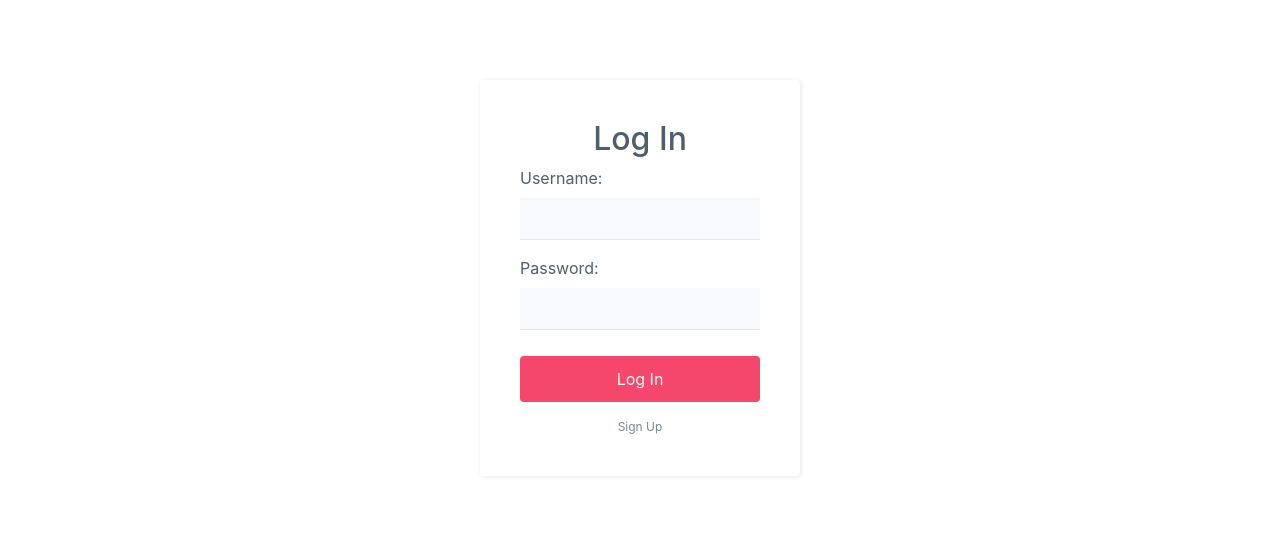
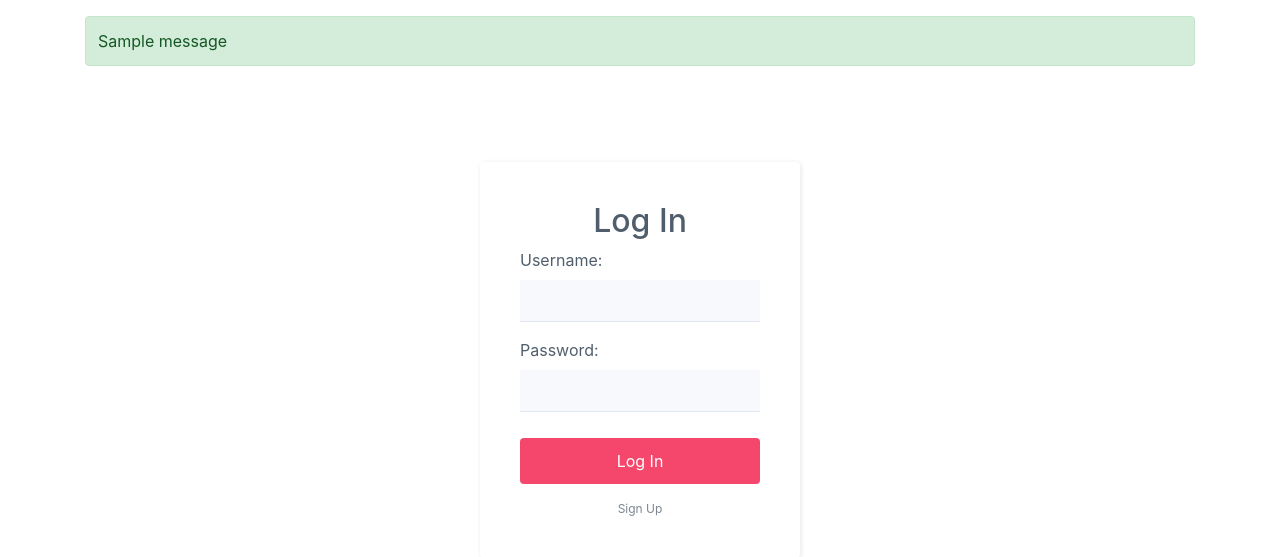
Before and after one commit to lukitoki1/mobweb, a Flask app: page /login in a window 1280 px wide. Shown: the top 557 px of the page. Run offline with Flask 2, Linux system fonts and the light colour scheme; one stand-in notice (Sample message) is shown; parts of the project's set-up code (start-up, migrations or seed data) failed here and were passed over; some libraries are stand-ins or nearby versions.

Commit message:
Implement flash notifications

```diff
--- a/web/container_data/app.py
+++ b/web/container_data/app.py
@@ -6,7 +6,7 @@ from os import getenv
 import flask
 import jwt
 import requests
-from flask import Flask, request, make_response, render_template, url_for
+from flask import Flask, request, make_response, render_template, url_for, flash
 from flask_bcrypt import Bcrypt
 from flask_wtf.csrf import CSRFProtect, CSRFError
 from werkzeug.exceptions import HTTPException
@@ -90,6 +90,7 @@ def upload():
     if str(response.status_code)[0] != '2':
         return render_template('message.html', message=response.content)
 
+    flash('Note added successfully')
     return redirect('notes_page')
 
 
@@ -105,10 +106,12 @@ def login():
     invalid_data_laconic_message = 'Invalid username or password'
 
     if not login_form.validate_on_submit():
-        return render_template('login.html', form=login_form, message=invalid_data_laconic_message)
+        flash(invalid_data_laconic_message, 'danger')
+        return redirect('login_page')
 
     if not users_db.check_credentials_valid(login_form.username.data, login_form.password.data):
-        return render_template('login.html', form=login_form, message=invalid_data_laconic_message)
+        flash(invalid_data_laconic_message, 'danger')
+        return redirect('login_page')
 
     session_id = sessions_db.create(login_form.username.data)
     response = redirect('notes_page')
@@ -134,6 +137,7 @@ def signup():
         return render_template('signup.html', form=signup_form)
 
     users_db.insert(signup_form.username.data, signup_form.password.data)
+    flash('Signed up successfully', 'success')
     return redirect('login_page')
 
 
@@ -156,6 +160,7 @@ def reset():
         reset_form.old_password.errors.append("Incorrect password")
         return render_template('reset.html', form=reset_form, username=username)
 
+    flash('Changed password successfully')
     return redirect('notes_page')
 
 
@@ -165,6 +170,7 @@ def logout():
     if session_id:
         sessions_db.invalidate(session_id)
 
+    flash('Logged out of the previous session', 'success')
     response = redirect("login_page")
     response.set_cookie("session_id", "INVALIDATE", max_age=INVALIDATE)
     return response
--- a/web/container_data/templates/login.html
+++ b/web/container_data/templates/login.html
@@ -12,6 +12,16 @@
 </head>
 
 <body>
+{% with messages = get_flashed_messages(with_categories=true) %}
+    {% if messages %}
+        <div class="container" style="margin-top: 16px">
+            {% for category, message in messages %}
+                <div class="alert alert-{{ category }}" role="alert" style="padding-right: 12px;padding-left: 12px;">
+                    <span>{{ message }}</span></div>
+            {% endfor %}
+        </div>
+    {% endif %}
+{% endwith %}
 <div class="login-clean" style="background-color: rgb(255,255,255);">
     <form method="post" action="/login">
         {{ form.csrf_token }}
@@ -25,10 +35,6 @@
         <div class="form-group">{{ form.password.label }}:
             {{ form.password(class="form-control") }}
         </div>
-        {% if message %}
-            <div class="alert alert-danger" role="alert" style="padding-right: 12px;padding-left: 12px;">
-                <span>{{ message }}</span></div>
-        {% endif %}
         <div class="form-group">
             <button class="btn btn-primary btn-block" type="submit">Log In</button>
         </div>
```
Also changed, not shown: web/container_data/templates/notes.html (+10 -0 lines).
